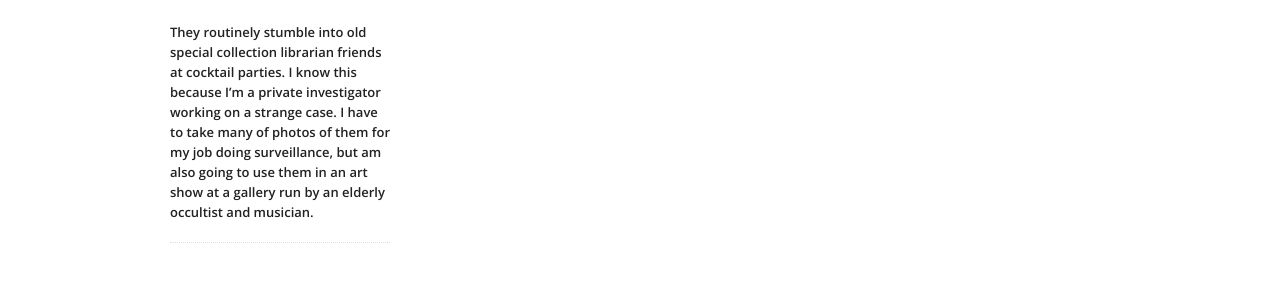
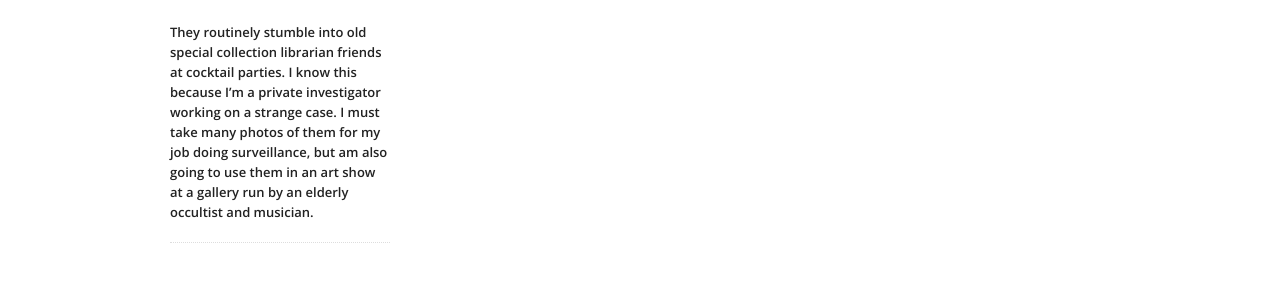
Before and after one commit to mbutler/mbutler.github.io, a Jekyll site: the page built from index.html, in a window 1280 px wide. Shown: the part 525-822 px from the top of the page. Built offline with Jekyll 4.4.1, drawn with Linux system fonts in a browser that asks for light colours; nearby versions of some CDN libraries.

Commit message:
Update sidebar.html

```diff
--- a/_includes/sidebar.html
+++ b/_includes/sidebar.html
@@ -8,6 +8,6 @@
   </div>
   <div id="bio">
   <p>I would like to live in a world where there are many British anthropologists dressed in jackets-and-ties who easily receive grants for paranormal research. They are professors at a school in a Royal museum and have grad student assistants who monitor energy fields with gadgets. Their fieldwork takes them to the South Pacific, Stonehenge, or Roman ruins somewhere in the Mediterranean.</p>
-  </p>They routinely stumble into old special collection librarian friends at cocktail parties. I know this because I’m a private investigator working on a strange case. I have to take many of photos of them for my job doing surveillance, but am also going to use them in an art show at a gallery run by an elderly occultist and musician. </p>
+  </p>They routinely stumble into old special collection librarian friends at cocktail parties. I know this because I’m a private investigator working on a strange case. I must take many photos of them for my job doing surveillance, but am also going to use them in an art show at a gallery run by an elderly occultist and musician. </p>
   </div>
 </nav>
```
